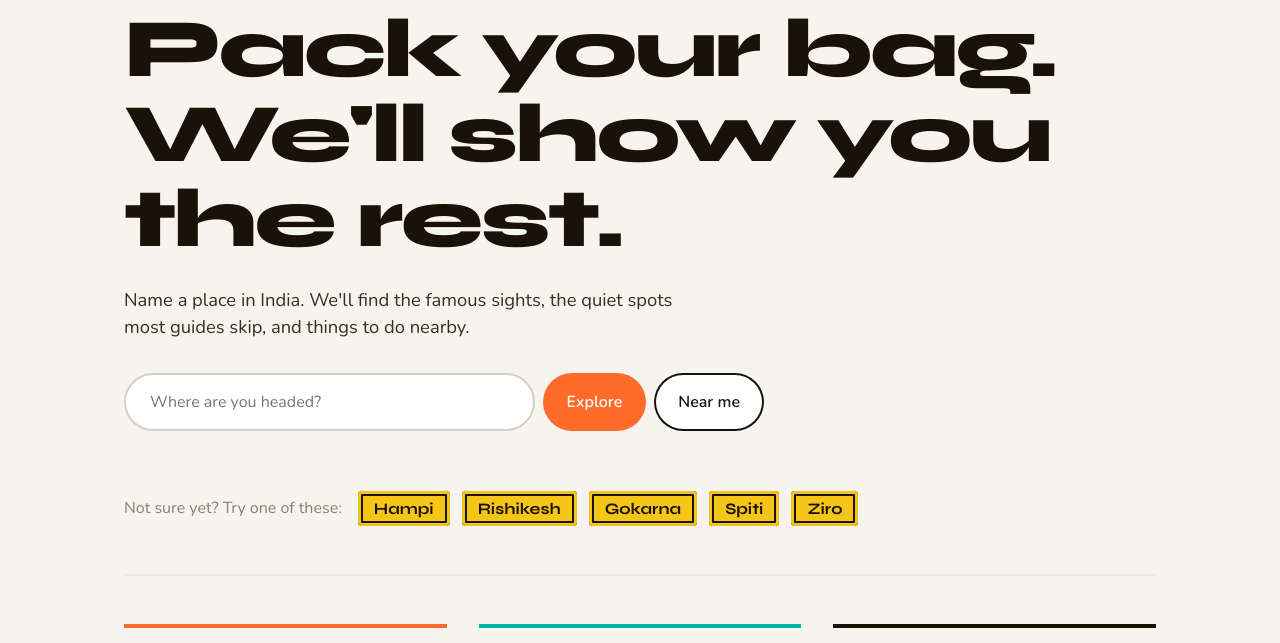
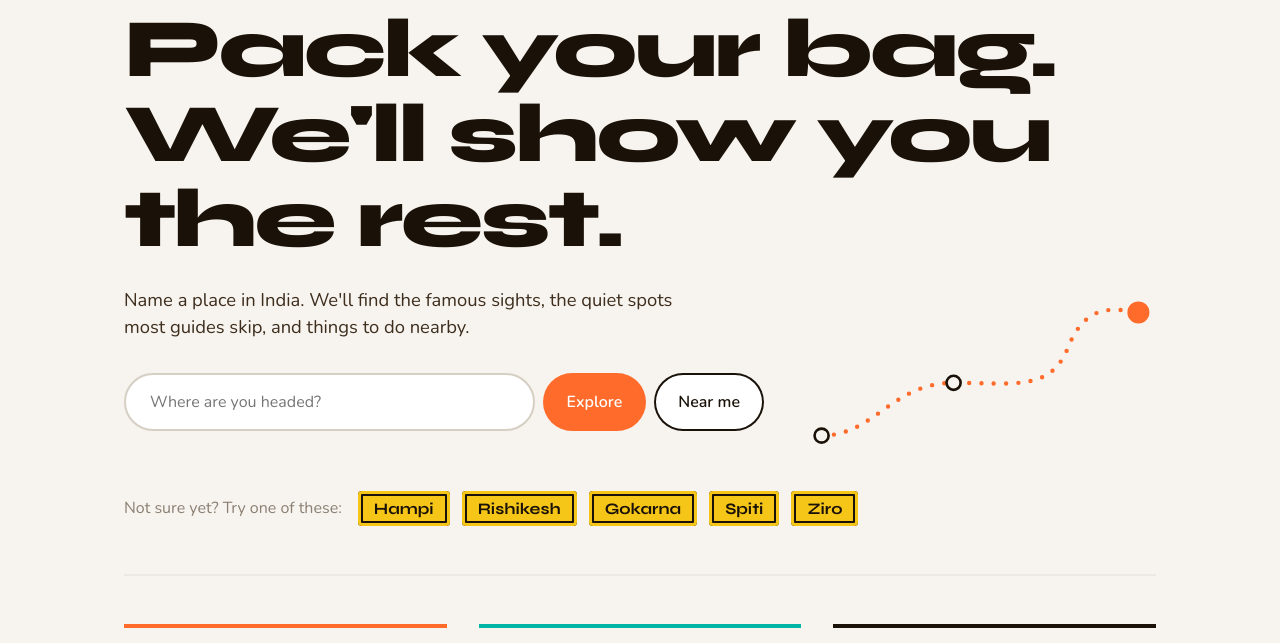
Before and after one commit to tanmay-005/ai-travel-recommendation-system, a Flask app: page / in a window 1280 px wide. Shown: the part 153-796 px from the top of the page. Run offline with Flask 3, Linux system fonts and the light colour scheme.

Commit message:
Step 9.2: landing hero staggers in and a dotted route draws itself beside the search

```diff
--- a/static/css/landing.css
+++ b/static/css/landing.css
@@ -11,6 +11,7 @@ a{color:inherit}
 /* HERO */
 main{max-width:1080px;margin:0 auto;padding:0 var(--space-5)}
 .hero{padding:var(--space-8) 0 var(--space-7)}
+.hero-body{position:relative}                     /* the route drawing is placed inside this box */
 .hero h1{font-family:var(--font-head);font-weight:800;line-height:1.02;letter-spacing:-.035em;
   font-size:clamp(2.6rem,7vw,5.2rem);max-width:14ch}
 .lead{margin-top:var(--space-5);font-size:1.15rem;color:var(--ink2);max-width:52ch}
@@ -48,7 +49,32 @@ main{max-width:1080px;margin:0 auto;padding:0 var(--space-5)}
 
 .foot{max-width:1080px;margin:0 auto;padding:var(--space-5);color:var(--muted);font-size:.85rem}
 
+/* HERO ROUTE: a dotted trip line in the empty space beside the description and search box */
+.hero-route{position:absolute;right:0;top:0;width:min(380px, calc(100% - 680px));pointer-events:none}
+.route-mask{fill:none;stroke:#fff;stroke-width:14;stroke-dasharray:1;stroke-dashoffset:0}
+.route-dots{fill:none;stroke:var(--saffron);stroke-width:5;stroke-linecap:round;stroke-dasharray:0 14}
+.stop{fill:var(--sand);stroke:var(--ink);stroke-width:3;transform-box:fill-box;transform-origin:center}
+.stop.s3{fill:var(--saffron);stroke:var(--saffron)}
+
+/* ONE MOMENT ON LOAD: text arrives in order, then the route draws itself to the last stop */
+@media (prefers-reduced-motion:no-preference){
+  .hero h1,.lead,.search,.boards,.features{animation:fade-up var(--slow) var(--ease) both}
+  .lead    {animation-delay:80ms}
+  .search  {animation-delay:160ms}
+  .boards  {animation-delay:240ms}
+  .features{animation-delay:340ms}
+
+  .route-mask{animation:draw 1.6s var(--ease) 300ms both}
+  @keyframes draw{from{stroke-dashoffset:1}to{stroke-dashoffset:0}}
+  .stop{animation:stop-in var(--slow) var(--ease) both}
+  @keyframes stop-in{0%{scale:0}70%{scale:1.3}100%{scale:1}}
+  .s1{animation-delay:300ms}
+  .s2{animation-delay:900ms}
+  .s3{animation-delay:1800ms}
+}
+
 /* PHONES */
+@media (max-width:980px){.hero-route{display:none}}   /* no spare room beside the search box */
 @media (max-width:720px){
   .hero{padding:var(--space-7) 0}
   .search{flex-wrap:wrap}
--- a/templates/landing.html
+++ b/templates/landing.html
@@ -16,6 +16,7 @@
 <main>
   <section class="hero">
     <h1>Pack your bag.<br>We'll show you the rest.</h1>
+    <div class="hero-body">
       <p class="lead">Name a place in India. We'll find the famous sights, the quiet spots most guides skip, and things to do nearby.</p>
 
       <form id="heroSearch" class="search" autocomplete="off">
@@ -25,6 +26,22 @@
         <button type="button" id="nearMe" class="btn-near">Near me</button>
       </form>
       <p id="heroMsg" class="hero-msg" role="status"></p>
+
+      <!-- A dotted route between three stops, drawn once on page load (decoration only) -->
+      <svg class="hero-route" viewBox="0 0 400 200" aria-hidden="true">
+        <defs>
+          <mask id="routeReveal">
+            <path class="route-mask" pathLength="1"
+                  d="M20 170 C 80 170, 100 110, 170 110 S 280 120, 300 70 S 350 25, 380 30"/>
+          </mask>
+        </defs>
+        <path class="route-dots" mask="url(#routeReveal)"
+              d="M20 170 C 80 170, 100 110, 170 110 S 280 120, 300 70 S 350 25, 380 30"/>
+        <circle class="stop s1" cx="20"  cy="170" r="8"/>
+        <circle class="stop s2" cx="170" cy="110" r="8"/>
+        <circle class="stop s3" cx="380" cy="30"  r="11"/>
+      </svg>
+    </div>
 
     <div class="boards">
       <span class="boards-label">Not sure yet? Try one of these:</span>
```
Lines whose indentation alone changed are shown as unchanged.
